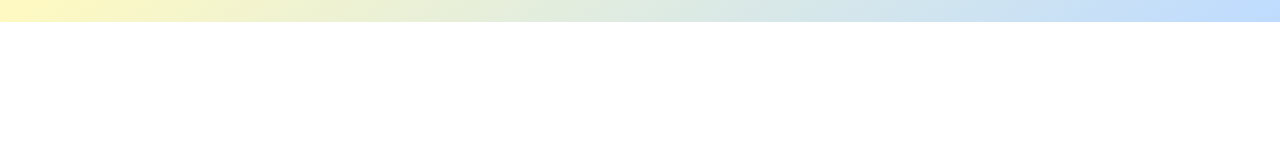
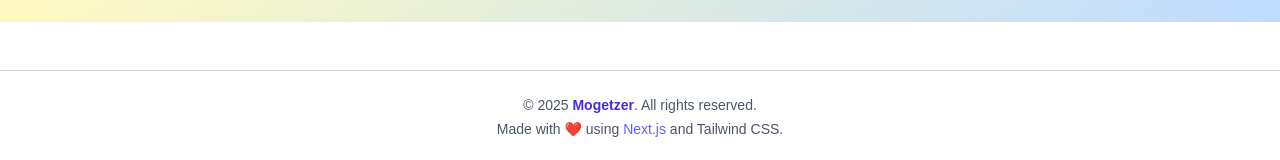
Before and after one commit to Avizaz040/WallpaperSite, a Next.js app: page / in a window 1280 px wide. Shown: the part 778-938 px from the top of the page. Before the commit the page ends 800 px from the top, so only its background shows below. Built offline with nearby package versions, Linux system fonts and the light colour scheme; no server answers; the database is empty.

Commit message:
Footer added

```diff
--- a/src/app/layout.js
+++ b/src/app/layout.js
@@ -1,5 +1,6 @@
 import { Geist, Geist_Mono } from "next/font/google";
 import "./globals.css";
+import Footer from "@/components/Footer";
 
 const geistSans = Geist({
   variable: "--font-geist-sans",
@@ -23,6 +24,7 @@ export default function RootLayout({ children }) {
         className={`${geistSans.variable} ${geistMono.variable} antialiased`}
       >
         {children}
+        <Footer />
       </body>
     </html>
   );
--- /dev/null
+++ b/src/components/Footer.jsx
@@ -0,0 +1,22 @@
+export default function Footer() {
+  return (
+    <footer className="mt-12 border-t border-gray-300 bg-white py-6 text-center text-sm text-gray-600">
+      <p>
+        © {new Date().getFullYear()}{" "}
+        <span className="font-semibold text-indigo-700">Mogetzer</span>. All rights reserved.
+      </p>
+      <p className="mt-1">
+        Made with ❤️ using{" "}
+        <a
+          href="https://nextjs.org"
+          target="_blank"
+          rel="noopener noreferrer"
+          className="text-indigo-500 hover:underline"
+        >
+          Next.js
+        </a>{" "}
+        and Tailwind CSS.
+      </p>
+    </footer>
+  );
+}
```
